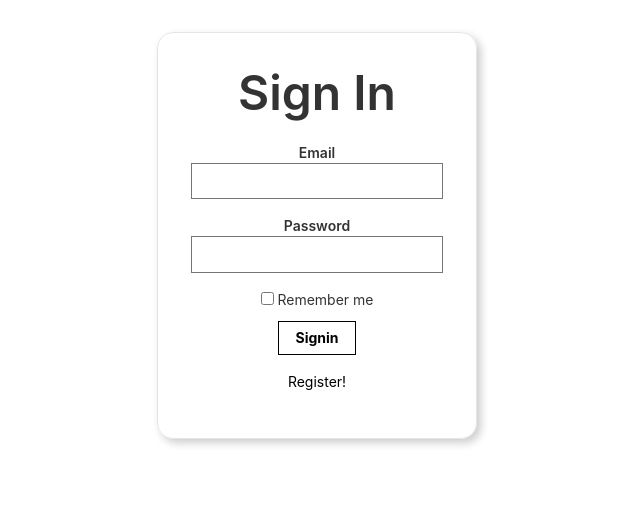
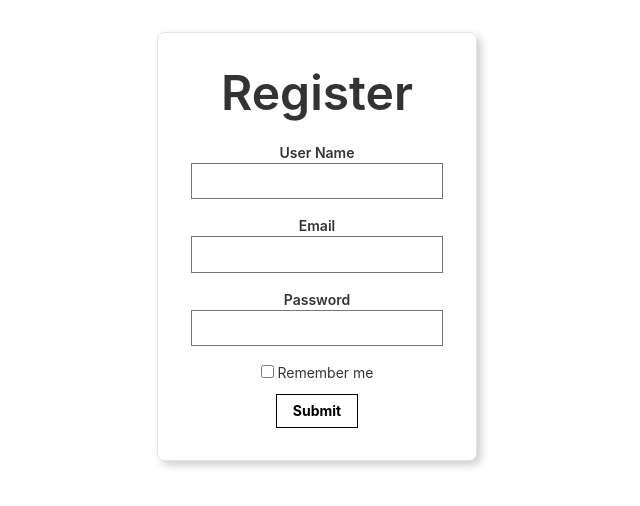
Before and after one commit to neuro533/face-detection-app, a React (Create React App) app: page / in a window 1280 px wide. Shown: the top 506 px of the page, without its empty margins (323-963 px from the left). Built offline with nearby package versions, Linux system fonts and the light colour scheme.

Commit message:
create Register form and add it to components, import Register in App.css and fix some minor bugs

```diff
--- a/src/App.js
+++ b/src/App.js
@@ -3,6 +3,7 @@ import './App.css';
 import Logo from './components/Logo/Logo';
 import ImageLinkForm from './components/ImageLinkForm/ImageLinkForm';
 import SignIn from './components/SignIn/SignIn';
+import Register from './components/Register/Register';
 
 
 class App extends Component{
@@ -17,7 +18,8 @@ class App extends Component{
         <div className='App'>
          {/* <Logo /> */}
          {/* <ImageLinkForm />  */}
-         <SignIn  />
+         {/* <SignIn  /> */}
+         <Register />
 
         </div>
 
--- /dev/null
+++ b/src/components/Register/Register.js
@@ -0,0 +1,70 @@
+import React from "react";
+
+function Register(props){
+    return (
+        <article className="br3 ba  b--black-10 mv4 w-100 w-50-m w-25-l mw6 shadow-5 center">
+            <main className="pa4 black-80">
+                <form className="measure">
+                 <fieldset id="sign_up" className="ba b--transparent ph0 mh0">
+                 <legend className="f1 fw6 ph0 mh0">Register</legend>
+
+                 <div className="mt3">
+                    <label className="db fw6 lh-copy f6" htmlFor="first-name">User Name</label>
+                    <input
+                    className="pa2 input-reset ba bg-transparent hover-bg-black hover-white w-100"
+                    type="text"
+                    name="first-name"
+                    id="first-name"
+                    onChange={"function to be added later on!"}
+                    />
+                </div>
+            {/* <div className="mt3">
+                  <label className="db fw6 lh-copy f6" htmlFor="last-name">Last Name</label>
+                  <input className="pa2 input-reset ba bg-transparent hover-bg-black hover-white w-100" type="text" name="last-name"  id="last-name" />
+            </div> */}
+            <div className="mt3">
+                  <label className="db fw6 lh-copy f6" htmlFor="email-address">Email</label>
+                  <input
+                  className="pa2 input-reset ba bg-transparent hover-bg-black hover-white w-100"
+                  type="email"
+                  name="email-address"
+                  id="email-address"
+                  onChange={"function to be added later on!"}
+                  />
+            </div>
+
+            <div className="mv3">
+                  <label className="db fw6 lh-copy f6" htmlFor="password">Password</label>
+                  <input
+                  className="b pa2 input-reset ba bg-transparent hover-bg-black hover-white w-100"
+                  type="password"
+                  name="password"
+                  id="password"
+                  onChange={"function to be added later on!"}
+                  />
+            </div>
+            <label className="pa0 ma0 lh-copy f6 pointer">
+
+                <input type="checkbox" /> Remember me
+
+            </label>
+            </fieldset>
+            <div className="">
+                <input
+                 className="b ph3 pv2 input-reset ba b--black bg-transparent grow pointer f6 dib"
+                 type="submit"
+                 value="Submit"
+                 onClick={"function to be added later on!"}
+                 />
+
+
+            </div>
+
+            </form>
+        </main>
+        </article>
+    );
+}
+
+
+export default Register;
--- a/src/components/SignIn/SignIn.js
+++ b/src/components/SignIn/SignIn.js
@@ -1,3 +1,5 @@
+import React from "react";
+
 function SignIn(props){
     return (
 
```
